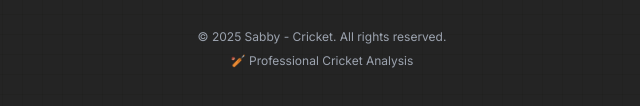
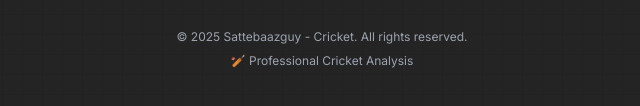
Before and after one commit to Antarix2002/Sattebaaz, a plain HTML site: page sattebaaz/index.html in a window 1280 px wide. Shown: the part 666-772 px from the top of the page, 318-958 px from the left. Drawn offline with nearby package versions, Linux system fonts and the light colour scheme.

```diff
--- a/sattebaaz/index.html
+++ b/sattebaaz/index.html
@@ -314,7 +314,7 @@
 
         <!-- Footer -->
         <div class="text-center text-gray-400 text-xs pb-6">
-            <p>© 2025 Sabby - Cricket. All rights reserved.</p>
+            <p>© 2025 Sattebaazguy  - Cricket. All rights reserved.</p>
             <p class="mt-2">🏏 Professional Cricket Analysis</p>
         </div>
     </div>
@@ -431,4 +431,5 @@
     </script>
 </body>
 
+
 </html>
```
